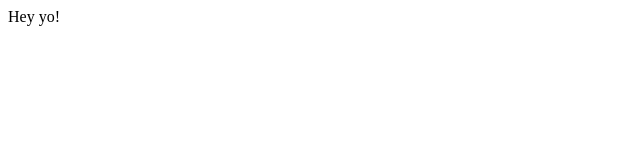
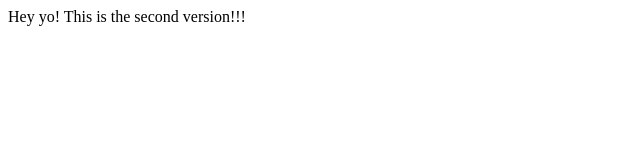
Before and after one commit to CHensel22/foreclosures, a plain HTML site: page PycharmProjects/foreclosures/index.html in a window 1280 px wide. Shown: the whole page, without its empty margins (0-640 px from the left). Drawn offline with Linux system fonts and the light colour scheme.

Commit message:
added index.html

```diff
--- a/PycharmProjects/foreclosures/index.html
+++ b/PycharmProjects/foreclosures/index.html
@@ -4,6 +4,6 @@
         <title>Test</title>
     </head>
     <body>
-        Hey yo!
+        Hey yo! This is the second version!!!
     </body>
 </html>
```
